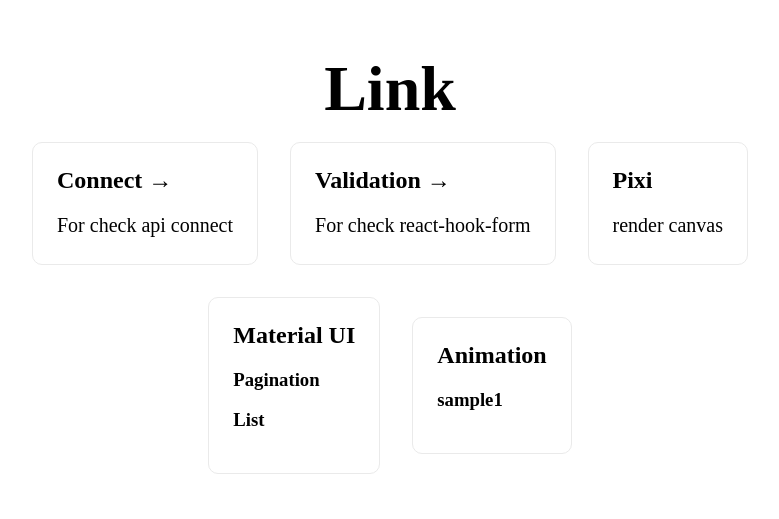
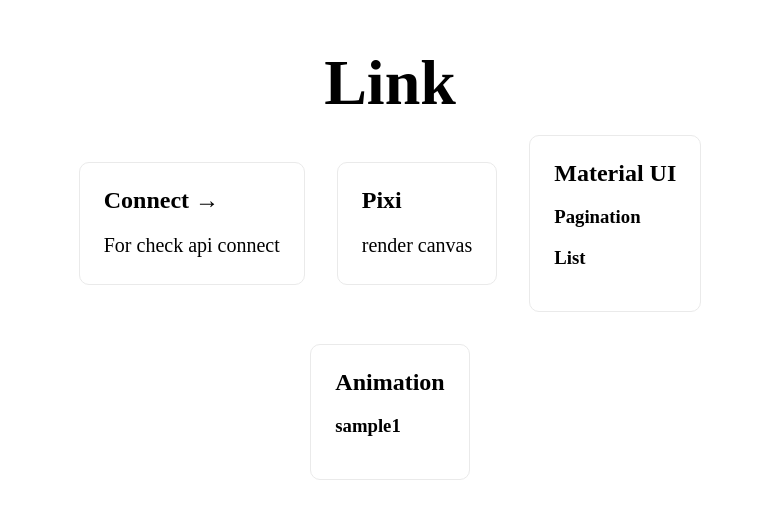
Before and after one commit to yupr/next-check, a Next.js app: page / in a window 1280 px wide. Shown: the part 149-668 px from the top of the page, without its empty margins (250-1029 px from the left). Built offline with nearby package versions, Linux system fonts and the light colour scheme.

Commit message:
pagesディレクトリを整理

```diff
--- a/src/pages/index.tsx
+++ b/src/pages/index.tsx
@@ -3,6 +3,7 @@
 import Link from 'next/link';
 import styles from '@/styles/Home.module.scss';
 
+// TODO: 後でリンクを修正
 const Home: NextPage = () => {
   return (
     <>
@@ -18,11 +19,6 @@
             <Link href="/connect" className={styles.card}>
               <h2>Connect &rarr;</h2>
               <p>For check api connect</p>
-            </Link>
-
-            <Link href="/validation" className={styles.card}>
-              <h2>Validation &rarr;</h2>
-              <p>For check react-hook-form</p>
             </Link>
 
             <Link href="/pixi" className={styles.card}>
```
Also changed, not shown: src/pages/inspect/index.tsx (deleted, +0 -9 lines), src/pages/inspect/animation/sample1.tsx (renamed from src/pages/animation/sample1.tsx), src/pages/inspect/connect/index.tsx (renamed from src/pages/Connect/index.tsx), src/pages/inspect/memo/index.tsx (renamed from src/pages/tuning/index.tsx), src/pages/inspect/mui/checkbox/index.tsx (renamed from src/pages/mui/checkbox/index.tsx), src/pages/inspect/mui/paging/index.tsx (renamed from src/pages/mui/paging/index.tsx), src/pages/inspect/pixi/index.tsx (renamed from src/pages/Pixi/index.tsx), src/pages/inspect/validation/index.module.scss (renamed from src/pages/Validation/index.module.scss), src/pages/inspect/validation/index.tsx (renamed from src/pages/Validation/index.tsx).
